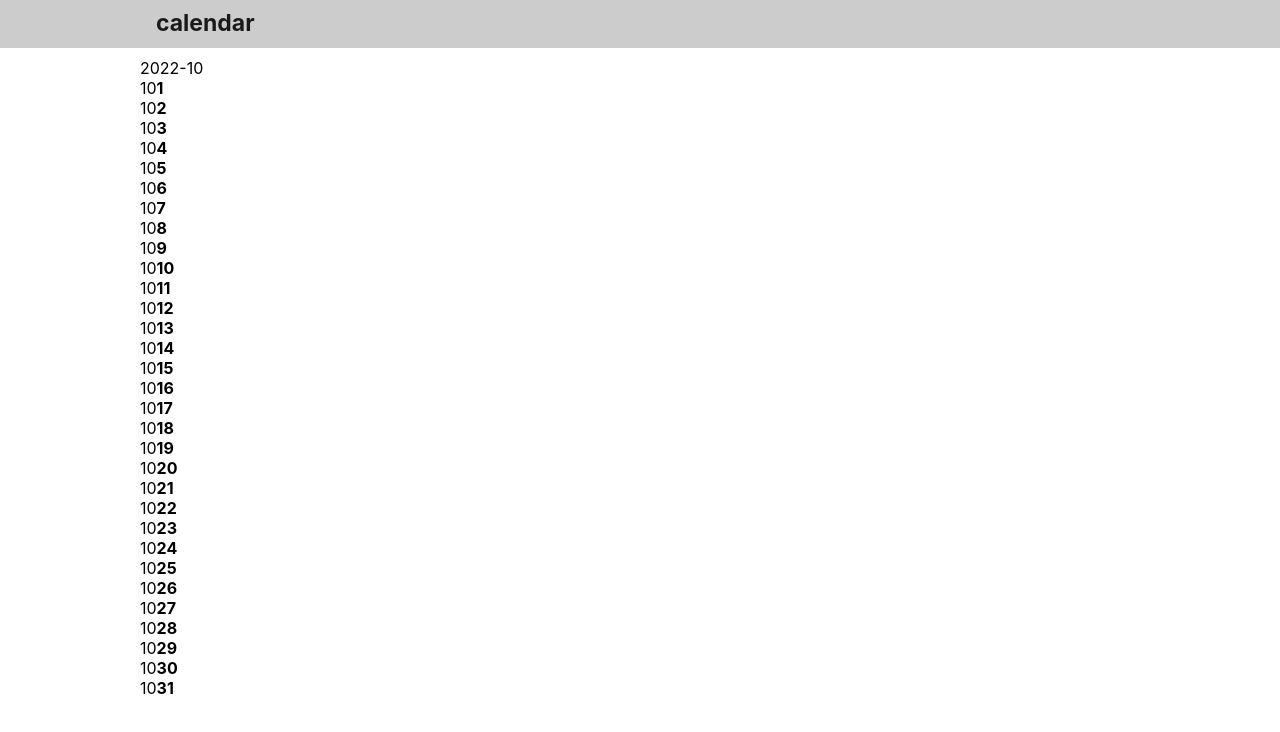
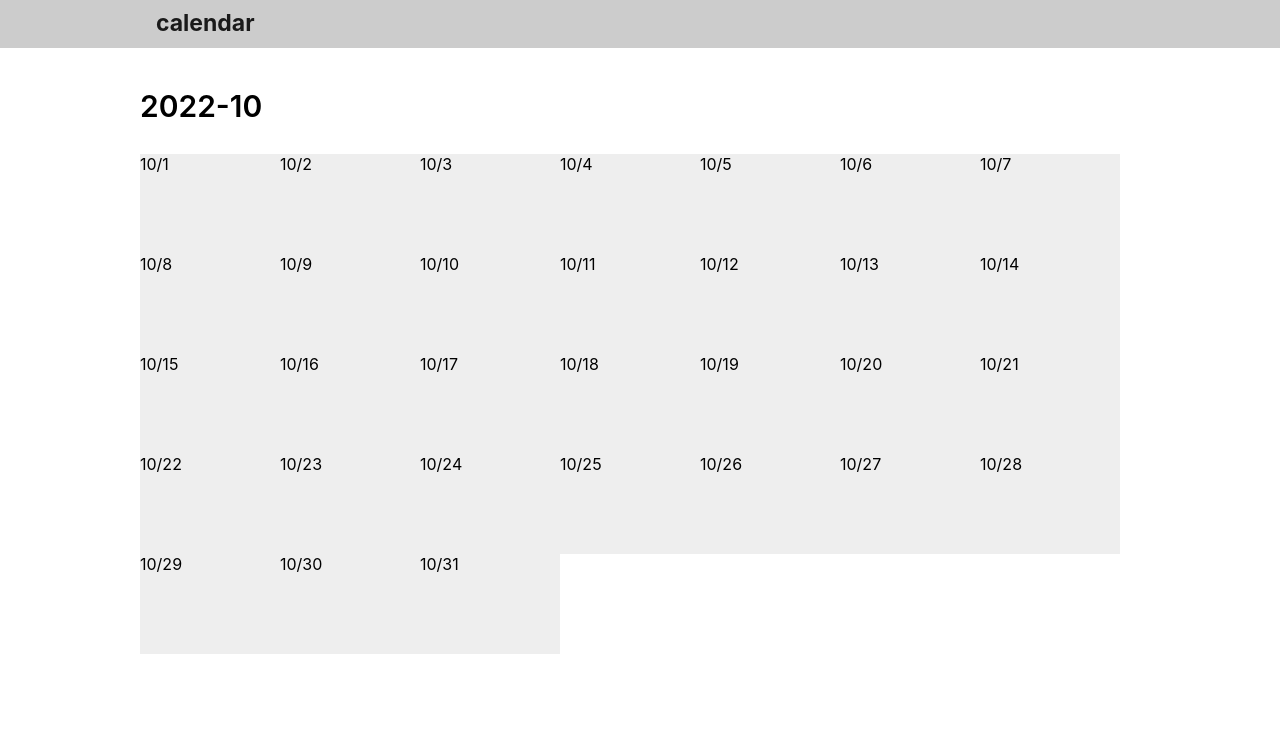
Before and after one commit to enuesaa/nextjs-calendar-app, a Next.js app: page / in a window 1280 px wide. Shown: the top 732 px of the page. Built offline with nearby package versions, Linux system fonts and the light colour scheme.

Commit message:
feat: rearrange dates

```diff
--- a/src/components/calendar/Date.tsx
+++ b/src/components/calendar/Date.tsx
@@ -1,3 +1,17 @@
+import { css } from "@emotion/react"
+
+const style = {
+  date: css({
+    display: 'inline-block',
+    width: '14%',
+    height: '100px',
+    maegin: '0 auto',
+    background: '#eeeeee',
+    '&:hover': {
+      background: 'rgba(0, 0, 0, 0.2)',
+    }
+  })
+}
 
 type Props = {
   month: number;
@@ -6,9 +20,8 @@ type Props = {
 export const Date = ({ month, day }: Props) => {
 
   return (
-    <div>
-      <span>{month}</span>
-      <b>{day}</b>
+    <div css={style.date}>
+      {`${month}/${day}`}
     </div>
   )
 }
--- a/src/components/calendar/Month.tsx
+++ b/src/components/calendar/Month.tsx
@@ -1,5 +1,14 @@
 import dayjs from 'dayjs'
+import { css } from '@emotion/react'
 import { Date } from '@/components/calendar/Date'
+
+const style = {
+  h3: css({
+    width: '100%',
+    fontSize: '30px',
+    fontWeight: '600',
+  }),
+}
 
 type CalendarDate = {
   month: number;
@@ -10,6 +19,7 @@ type Props = {
   month: string;
 }
 export const Month = ({ month }: Props) => {
+  /** @todo refactor */
   const daysInMonth = dayjs(`${month}-01`).daysInMonth()
   const dates: CalendarDate[] = []
   for (let i = 1; i <= daysInMonth; i++) {
@@ -21,9 +31,9 @@ export const Month = ({ month }: Props) => {
 
   return (
     <>
-      {month}
+      <h3 css={style.h3}>{month}</h3>
       {dates.map(v => (
-        <Date month={v.month} day={v.day} />
+        <Date key={v.day} month={v.month} day={v.day} />
       ))}
     </>
   )
```
